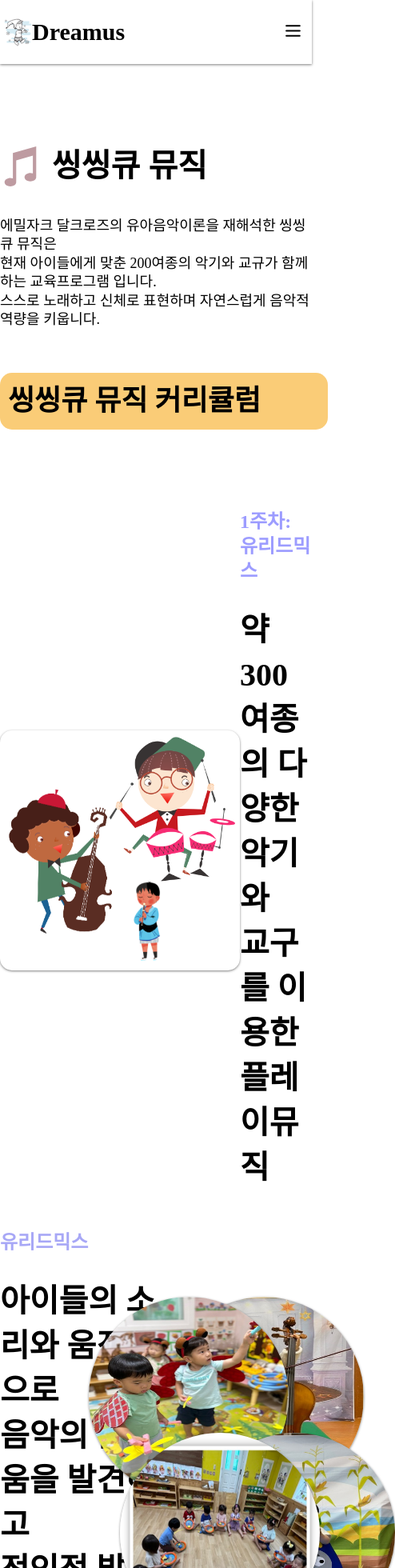
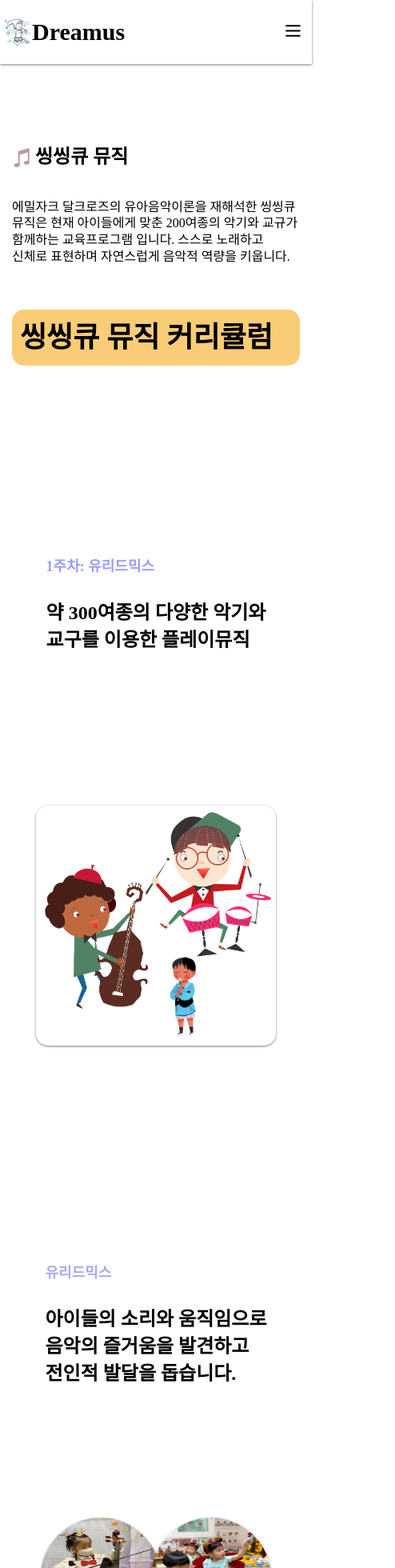
Before and after one commit to aiwebnovel/Dreamus, a React (Vite) app: page /realization/singsingq-music in a window 390 px wide. Shown: the top 1960 px of the page at 80% size, 494 px wide, since content can reach past the window. Built offline with nearby package versions, Linux system fonts and the light colour scheme.

Commit message:
feat: SingSingQIntroduce 컴포넌트 반응형

```diff
--- a/src/components/features/MusicFlex.module.scss
+++ b/src/components/features/MusicFlex.module.scss
@@ -7,11 +7,26 @@
   margin-bottom: 200px;
   margin-top: 100px;
 
+  @include mobile {
+    gap: 100px;
+  }
+
+  :nth-child(2) {
+    @include mobile {
+      flex-direction: column;
+    }
+  }
+
+
   &__row {
     width: 100%;
     display: flex;
     align-items: center;
     justify-content: center;
+
+    @include mobile {
+      flex-direction: column-reverse;
+    }
 
     &__item {
       flex: 1;
@@ -20,6 +35,10 @@
       justify-content: center;
       min-height: 400px;
       position: relative;
+
+      @include mobile {
+        width: 100%;
+      }
     }
 
     &__reverse {
@@ -28,6 +47,10 @@
       align-items: center;
       justify-content: center;
       flex-direction: row-reverse;
+
+      @include mobile {
+        flex-direction: column-reverse;
+      }
     }
   }
 
@@ -36,6 +59,11 @@
     height: 300px;
     border-radius: 15px;
     box-shadow: 0 1px 3px rgba(0, 0, 0, 0.5);
+
+    @include mobile {
+      max-width: 100%;
+      height: auto;
+    }
   }
 
   &__titleContainer {
@@ -49,6 +77,10 @@
       line-height: 1.3;
       color: #9c9cff;
       margin-bottom: 30px;
+
+      @include mobile {
+        font-size: 18px;
+      }
     }
 
     &__desc {
@@ -56,6 +88,10 @@
       font-weight: bold;
       line-height: 1.4;
       white-space: pre-line;
+
+      @include mobile {
+        font-size: 24px;
+      }
     }
   }
 
@@ -70,12 +106,21 @@
       font-size: 24px;
       margin-bottom: 30px;
       color: #a7a7f6;
+
+      @include mobile {
+        font-size: 18px;
+      }
     }
 
     &__item {
       font-size: 40px;
       font-weight: bold;
       line-height: 1.4;
+
+      @include mobile {
+        font-size: 24px;
+        word-break: keep-all;
+      }
     }
   }
 
@@ -87,6 +132,13 @@
     position: absolute;
     top: 0;
     left: 5%;
+
+    @include mobile {
+      max-width: 150px;
+      max-height: 150px;
+      top: 10%;
+      left: 10%;
+    }
   }
 
   &__secondImg {
@@ -97,6 +149,13 @@
     position: absolute;
     top: 0;
     right: 15%;
+
+    @include mobile {
+      max-width: 150px;
+      max-height: 150px;
+      top: 10%;
+      right: 10%;
+    }
   }
 
   &__thirdImg {
@@ -107,6 +166,13 @@
     position: absolute;
     bottom: -5%;
     left: 25%;
+
+    @include mobile {
+      max-width: 150px;
+      max-height: 150px;
+      bottom: 10%;
+      left: 10%;
+    }
   }
 
   &__fourthImg {
@@ -117,6 +183,13 @@
     position: absolute;
     bottom: -5%;
     right: -5%;
+
+    @include mobile {
+      max-width: 150px;
+      max-height: 150px;
+      bottom: 10%;
+      right:  10%;
+    }
   }
 
   &__reverse {
@@ -128,6 +201,13 @@
       position: absolute;
       top: 0;
       left: 5%;
+
+      @include mobile {
+        max-width: 150px;
+        max-height: 150px;
+        top: 10%;
+        left: 10%;
+      }
     }
 
     &__secondImg {
@@ -138,7 +218,13 @@
       position: absolute;
       top: 0;
       right: 15%;
-      transition: all 1s ease-in-out;
+
+      @include mobile {
+        max-width: 150px;
+        max-height: 150px;
+        top: 10%;
+        right: 10%;
+      }
     }
 
     &__thirdImg {
@@ -149,6 +235,13 @@
       position: absolute;
       bottom: -5%;
       left: 25%;
+
+      @include mobile {
+        max-width: 150px;
+        max-height: 150px;
+        bottom: 10%;
+        left: 10%;
+      }
     }
 
     &__fourthImg {
@@ -159,108 +252,13 @@
       position: absolute;
       bottom: -5%;
       right: -5%;
+
+      @include mobile {
+        max-width: 150px;
+        max-height: 150px;
+        bottom: 10%;
+        right: 10%;
+      }
     }
   }
 }
-
-// .musicGrid {
-//   display: grid;
-//   grid-template-columns: repeat(2, 1fr);
-//   gap: 45px;
-
-//   &__item {
-//     box-sizing: border-box;
-//     padding: 20px 25px;
-//     width: 100%;
-//     height: 100%;
-//     min-height: 400px;
-//     display: flex;
-//     align-items: center;
-//     justify-content: center;
-//   }
-
-//   &__textContainer {
-//     display: flex;
-//     flex-direction: column;
-//     align-items: flex-start;
-//     gap: 10px;
-//   }
-
-//   &__paragraph {
-//     display: flex;
-//     flex-direction: column;
-//     align-items: flex-start;
-//     justify-content: center;
-
-//     :nth-child(1) {
-//       font-size: 24px;
-//       font-weight: bold;
-//       color: rgb(141, 141, 202);
-//       margin-bottom: 30px;
-//     }
-//   }
-
-//   &__title {
-//     font-size: 24px;
-//     font-weight: bold;
-//     line-height: 1.4;
-//     color: rgb(129, 207, 207);
-//     margin-bottom: 15px;
-//   }
-
-//   &__firstDesc {
-//     font-size: 40px;
-//     line-height: 1.4;
-//     font-weight: bold;
-//     white-space: pre-line;
-//   }
-
-//   &__secondDesc {
-//     font-size: 40px;
-//     font-weight: bold;
-//     line-height: 1.4;
-//   }
-
-//   &__logoImg {
-//     width: 250px;
-//     height: 250px;
-//     padding: 20px 10px;
-//     border-radius: 15px;
-//     box-shadow: 0 1px 3px rgba(0, 0, 0, 0.5);
-//   }
-
-//   &__imgContainer {
-//     position: relative;
-//   }
-
-//   &__firstImg,
-//   &__secondImg,
-//   &__thirdImg,
-//   &__fourthImg {
-//     width: 250px;
-//     height: 250px;
-//     border-radius: 15px;
-//     box-shadow: 0 1px 3px rgba(0, 0, 0, 0.5);
-//     position: absolute;
-//   }
-
-//   &__firstImg {
-//     top: 0;
-//     left: 0;
-//   }
-
-//   &__secondImg {
-//     top: 0;
-//     right: 0;
-//   }
-
-//   &__thirdImg {
-//     bottom: -80px;
-//     left: 80px;
-//   }
-
-//   &__fourthImg {
-//     bottom: -80px;
-//     right: -80px;
-//   }
-// }
--- a/src/components/sections/realization/SingSingQIntroduce.module.scss
+++ b/src/components/sections/realization/SingSingQIntroduce.module.scss
@@ -4,6 +4,10 @@
     max-width: 1280px;
     min-height: 100vh;
     margin: 0 auto;
+
+    @include mobile {
+      padding: 100px 15px;
+    }
   }
 
   &__introduce {
@@ -15,24 +19,44 @@
     align-items: center;
     gap: 15px;
     margin-bottom: 35px;
+
+    @include mobile {
+      gap: 5px;
+    }
   }
 
   &__icon {
     width: 50px;
     height: 50px;
     fill: rgb(190, 155, 161);
+
+    @include mobile {
+      width: 24px;
+      height: 24px;
+    }
   }
 
   &__title {
     font-size: 40px;
     font-weight: bold;
     line-height: 1.4;
+
+    @include mobile {
+      font-size: 24px;
+    }
   }
 
   &__desc {
     font-size: 18px;
     white-space: pre-line;
     line-height: 1.3;
+
+    @include mobile {
+      font-size: 16px;
+      font-weight: 200;
+      word-break: keep-all;
+      white-space: normal;
+    }
   }
 
   &__curriculum {
@@ -45,6 +69,11 @@
       background: #facc77;
       border-radius: 15px;
       margin-bottom: 100px;
+
+      @include mobile {
+        box-sizing: border-box;
+        margin-bottom: 0;
+      }
     }
   }
 
```
